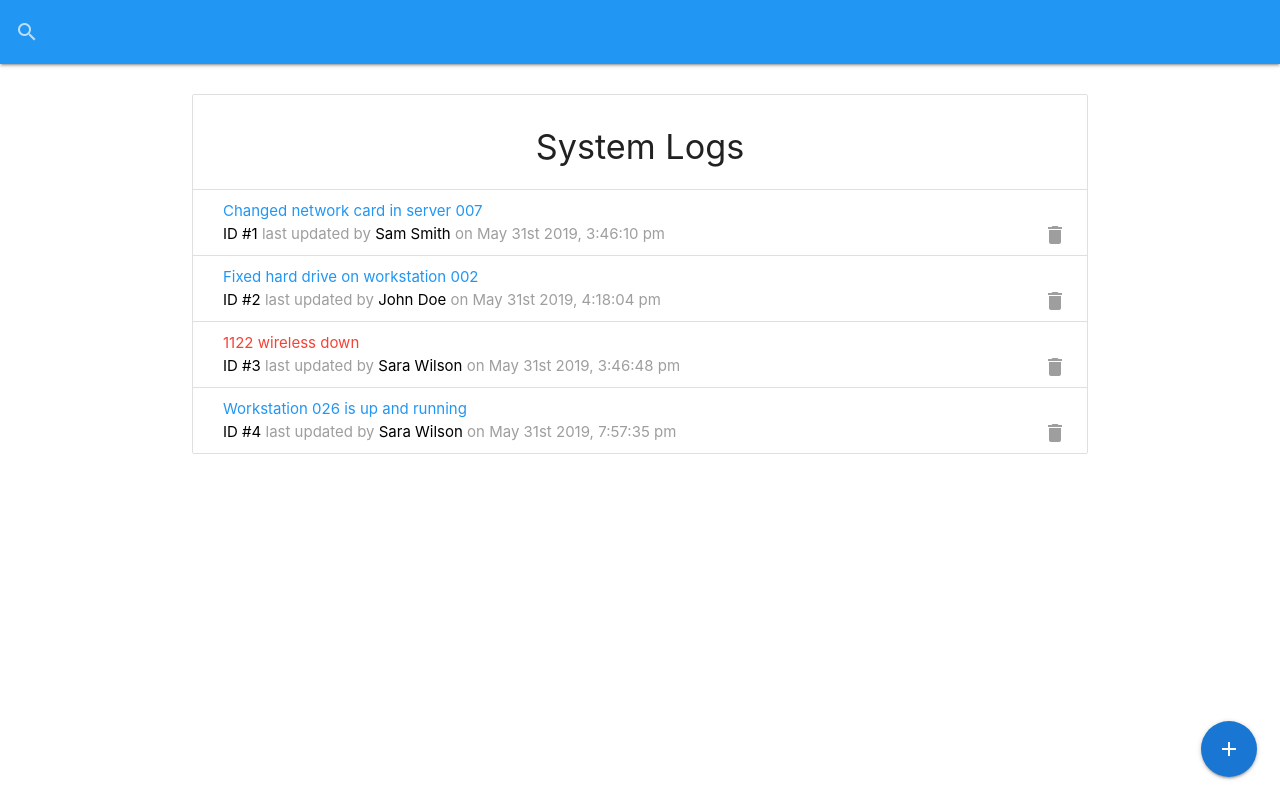
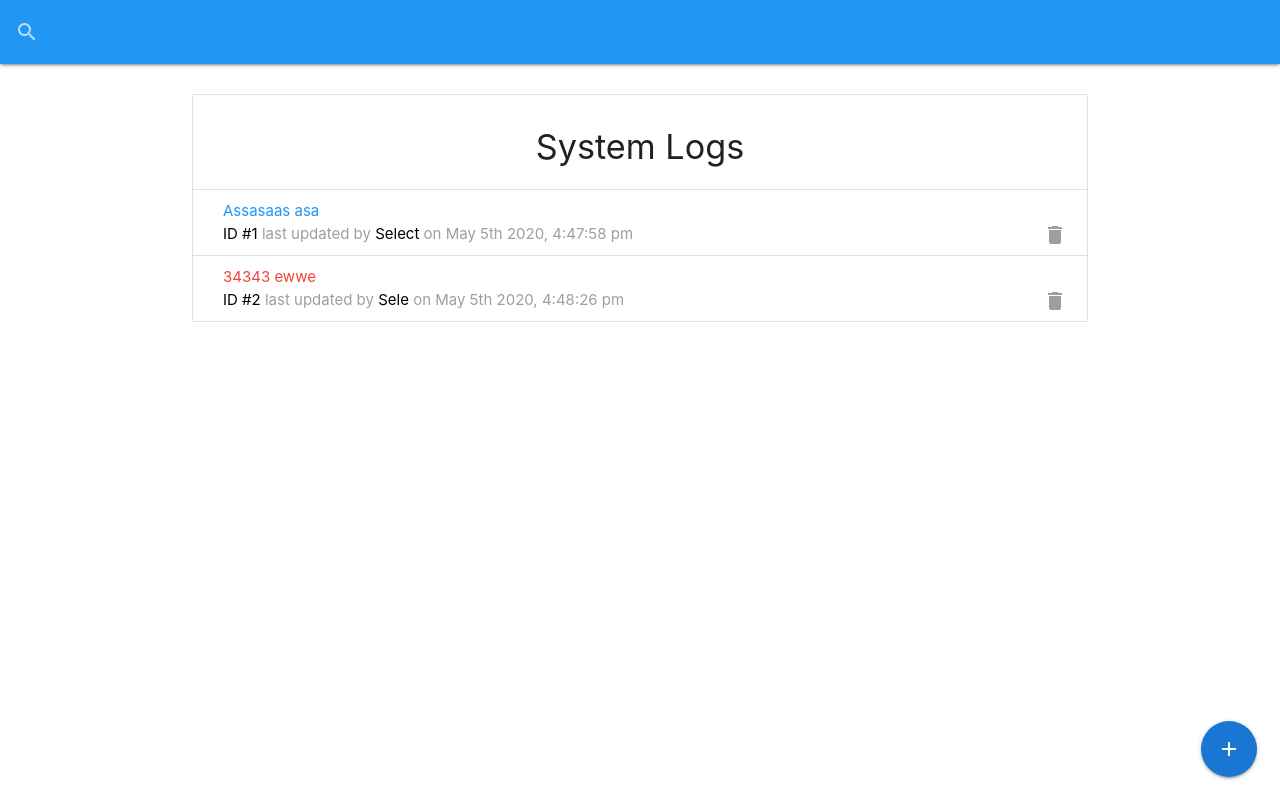
Before and after one commit to WilsonNet/it-logger, a React (Create React App) app: page / in a window 1280 px wide. Built offline with nearby package versions, Linux system fonts and the light colour scheme; data requests are answered from the project's data file.

Commit message:
Add logs is working

```diff
--- a/db.json
+++ b/db.json
@@ -1,32 +1,18 @@
 {
   "logs": [
     {
-      "message": "Changed network card in server 007",
-      "attention": false,
-      "tech": "Sam Smith",
-      "date": "2019-05-31T15:46:10.179Z",
+      "message": "Assasaas asa ",
+      "attention": "",
+      "tech": "Select",
+      "date": "2020-05-05T16:47:58.145Z",
       "id": 1
     },
     {
-      "id": 2,
-      "message": "Fixed hard drive on workstation 002",
-      "attention": false,
-      "tech": "John Doe",
-      "date": "2019-05-31T16:18:04.245Z"
-    },
-    {
-      "message": "1122 wireless down",
+      "message": "34343 ewwe",
       "attention": true,
-      "tech": "Sara Wilson",
-      "date": "2019-05-31T15:46:48.690Z",
-      "id": 3
-    },
-    {
-      "id": 4,
-      "message": "Workstation 026 is up and running",
-      "attention": false,
-      "tech": "Sara Wilson",
-      "date": "2019-05-31T19:57:35.544Z"
+      "tech": "Sele",
+      "date": "2020-05-05T16:48:26.441Z",
+      "id": 2
     }
   ],
   "techs": [
--- a/src/actions/logActions.js
+++ b/src/actions/logActions.js
@@ -20,7 +20,8 @@ export const getLogs = () => async (dispatch) => {
 };
 
 // Get logs from server
-export const addLogs = (log) => async (dispatch) => {
+export const addLog = (log) => async (dispatch) => {
+  console.log('oiii')
   try {
     setLoading();
     const res = await fetch('/logs', {
@@ -31,6 +32,7 @@ export const addLogs = (log) => async (dispatch) => {
       },
     });
     const data = await res.json();
+    console.log("addLog -> data", data)
     dispatch({
       type: ADD_LOG,
       payload: data,
--- a/src/components/logs/AddLogModal.js
+++ b/src/components/logs/AddLogModal.js
@@ -1,7 +1,10 @@
 import React, { useState } from 'react';
+import { connect } from 'react-redux';
+import PropTypes from 'prop-types';
+import { addLog } from '../../actions/logActions';
 import M from 'materialize-css/dist/js/materialize';
 
-const AddLogModal = () => {
+const AddLogModal = ({addLog}) => {
   const [message, setMessage] = useState('');
   const [attention, setAttention] = useState(false);
   const [tech, setTech] = useState('');
@@ -10,7 +13,21 @@ const AddLogModal = () => {
     if (message === '' || tech === '') {
       M.toast({ html: 'Please enter a message and text' });
     } else {
-      console.log(message, tech, attention);
+      const newLog = {
+        message,
+        attention,
+        tech,
+        date: new Date(),
+      };
+
+      addLog(newLog);
+
+      M.toast({ html: `Log added by ${tech}` });
+
+      // Clear fields
+      setMessage('');
+      setTech('');
+      setAttention('');
     }
   };
   return (
@@ -78,9 +95,13 @@ const AddLogModal = () => {
   );
 };
 
+AddLogModal.propTypes = {
+  addLog: PropTypes.func.isRequired,
+};
+
 const modalStyle = {
   width: '75%',
   height: '75%',
 };
 
-export default AddLogModal;
+export default connect(null, { addLog })(AddLogModal);
--- a/src/components/logs/Logs.js
+++ b/src/components/logs/Logs.js
@@ -30,6 +30,7 @@ const Logs = ({ log: { logs, loading }, getLogs }) => {
 
 Logs.propTypes = {
   log: PropTypes.object.isRequired,
+  getLogs: PropTypes.func.isRequired,
 };
 
 const mapStateToProps = (state) => ({
```
